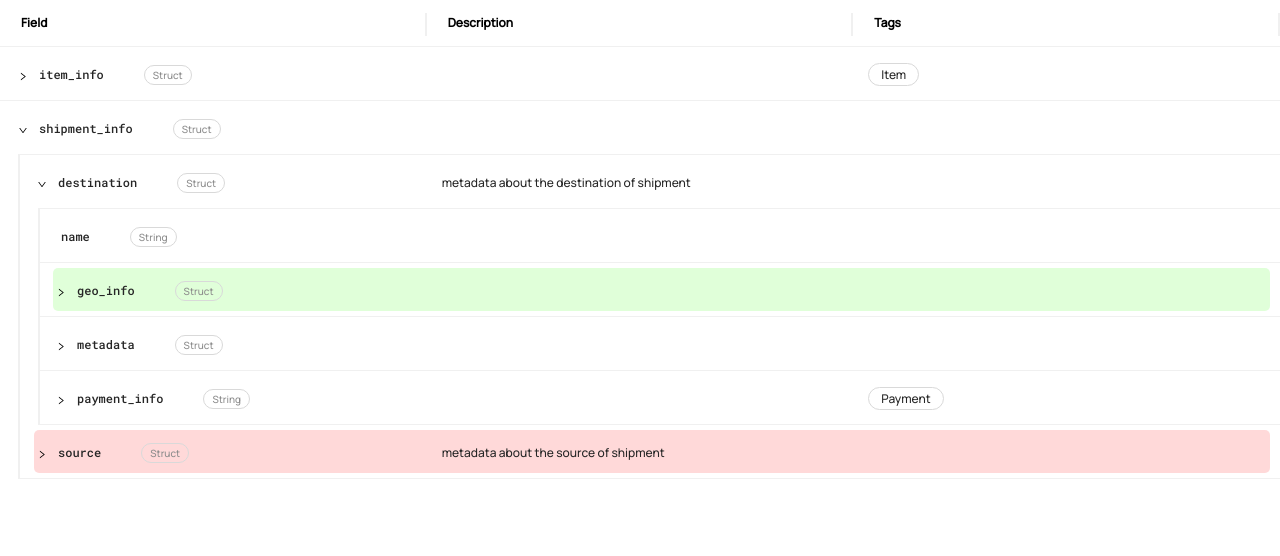
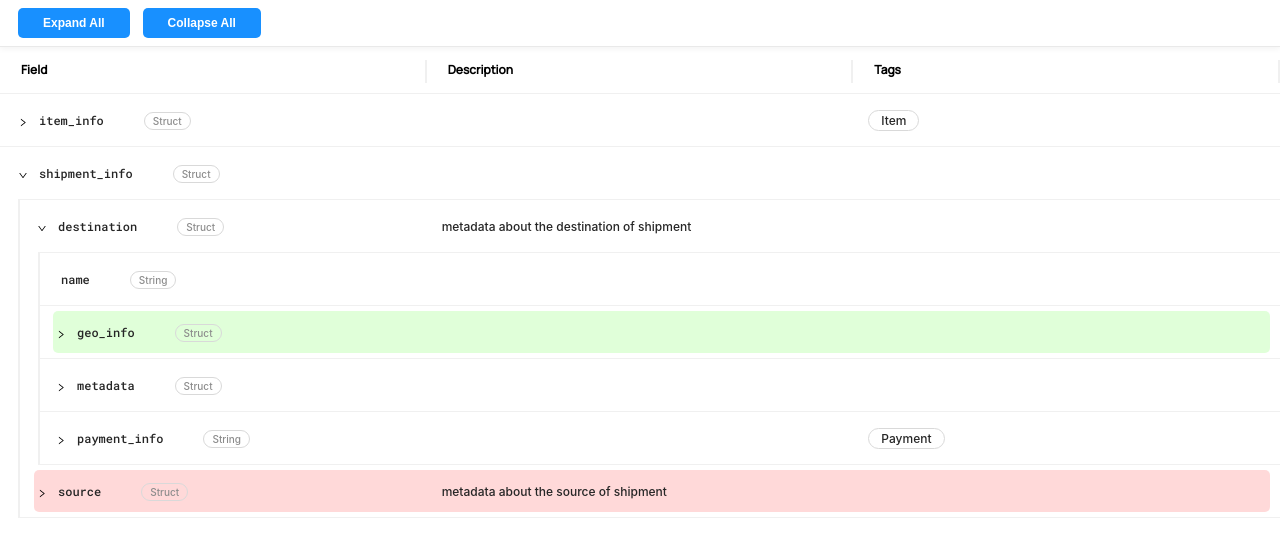
Before and after one commit to chris-collins13/acryl-ui, a React (Create React App) app in the folder nested-schema/: page / in a window 1280 px wide. Shown: the top 556 px of the page. Built offline with nearby package versions, Linux system fonts and the light colour scheme.

Commit message:
implement expand and collapse all, final touches (minus README and tests)

```diff
--- a/nested-schema/src/App.tsx
+++ b/nested-schema/src/App.tsx
@@ -1,17 +1,8 @@
 import * as React from "react";
-import styled from "styled-components";
 import Page from "./Page";
 
 function App() {
-    return (
-        <FontWrapper>
-            <Page />
-        </FontWrapper>
-    );
+    return <Page />;
 }
 
-const FontWrapper = styled.div`
-    font-family: "Manrope";
-`;
-
 export default App;
--- a/nested-schema/src/Page/NestedSchemaTable/NestedSchemaTableContainer.tsx
+++ b/nested-schema/src/Page/NestedSchemaTable/NestedSchemaTableContainer.tsx
@@ -1,5 +1,5 @@
 import * as React from "react";
-import { Field } from "../data";
+import { SchemaMetadata } from "../data";
 import NestedSchemaTableView from "./NestedSchemaTableView";
 
 export enum Status {
@@ -8,18 +8,19 @@ export enum Status {
     REMAIN,
 }
 
-export interface DisplayedRow extends Field {
+export interface DisplayedRow extends SchemaMetadata {
     children: string[];
     status: Status;
 }
 
 interface Props {
-    schemaA: Field[];
-    schemaB: Field[];
+    schemaA: SchemaMetadata[];
+    schemaB: SchemaMetadata[];
+    areAllExpanded: boolean | null;
 }
 
 function NestedSchemaTableContainer(props: Props) {
-    const { schemaA, schemaB } = props;
+    const { schemaA, schemaB, areAllExpanded } = props;
 
     const displayedRows: { [key: string]: DisplayedRow } = {};
     const schemaAFields = new Set<string>();
@@ -54,12 +55,13 @@ function NestedSchemaTableContainer(props: Props) {
             displayedRows={displayedRows}
             rootRows={rootRows}
             differentRows={differentRows}
+            areAllExpanded={areAllExpanded}
         />
     );
 }
 
 function updateOrPopulateEntry(
-    field: Field,
+    field: SchemaMetadata,
     displayedRows: { [key: string]: DisplayedRow },
     status: Status
 ) {
@@ -80,7 +82,7 @@ function updateOrPopulateEntry(
 }
 
 function updateOrPopulateParentEntry(
-    field: Field,
+    field: SchemaMetadata,
     displayedRows: { [key: string]: DisplayedRow },
     status: Status
 ) {
--- a/nested-schema/src/Page/NestedSchemaTable/NestedSchemaTableView.tsx
+++ b/nested-schema/src/Page/NestedSchemaTable/NestedSchemaTableView.tsx
@@ -6,11 +6,12 @@ import Row from "./Row";
 interface Props {
     displayedRows: { [key: string]: DisplayedRow };
     rootRows: string[];
-    differentRows: Set<string>
+    differentRows: Set<string>;
+    areAllExpanded: boolean | null;
 }
 
 function NestedSchemaTableView(props: Props) {
-    const { displayedRows, rootRows, differentRows } = props;
+    const { displayedRows, rootRows, differentRows, areAllExpanded } = props;
 
     return (
         <Table>
@@ -28,6 +29,7 @@ function NestedSchemaTableView(props: Props) {
                         fieldPath={fieldPath}
                         displayedRows={displayedRows}
                         differentRows={differentRows}
+                        areAllExpanded={areAllExpanded}
                     />
                 ))}
             </TableBody>
@@ -44,9 +46,9 @@ const Table = styled.table`
 `;
 
 const TableHeader = styled.th`
-    border-bottom: 1px solid #F0F0F0;
+    border-bottom: 1px solid #f0f0f0;
     color: #000000;
-    font-family: 'Manrope';
+    font-family: "Manrope";
     padding: 13px 21px;
     position: relative;
     font-size: 12px;
@@ -55,8 +57,8 @@ const TableHeader = styled.th`
     width: 33%;
 
     ::after {
-        border: 1px solid #F0F0F0;
-        content: '';
+        border: 1px solid #f0f0f0;
+        content: "";
         height: 21px;
         position: absolute;
         right: 0;
--- a/nested-schema/src/Page/NestedSchemaTable/Row/Row.tsx
+++ b/nested-schema/src/Page/NestedSchemaTable/Row/Row.tsx
@@ -1,4 +1,4 @@
-import React, { useState } from "react";
+import React, { useState, useEffect } from "react";
 import styled from "styled-components";
 import { RightOutlined, DownOutlined } from "@ant-design/icons";
 import { DisplayedRow, Status } from "../NestedSchemaTableContainer";
@@ -7,17 +7,29 @@ interface Props {
     fieldPath: string;
     displayedRows: { [key: string]: DisplayedRow };
     differentRows: Set<string>;
+    areAllExpanded: boolean | null;
     hasParentBeenToggled?: boolean;
 }
 
 function Row(props: Props) {
-    const { fieldPath, displayedRows, differentRows, hasParentBeenToggled } =
-        props;
+    const {
+        fieldPath,
+        displayedRows,
+        differentRows,
+        areAllExpanded,
+        hasParentBeenToggled,
+    } = props;
 
     const [hasBeenToggled, setHasBeenToggled] = useState(hasParentBeenToggled);
     const [isExpanded, setIsExpanded] = useState(
         !hasBeenToggled && isDefaultStateOpen(fieldPath, differentRows)
     );
+
+    useEffect(() => {
+        if (areAllExpanded !== null) {
+            setIsExpanded(areAllExpanded);
+        }
+    }, [areAllExpanded]);
 
     const row = displayedRows[fieldPath];
     const fieldName = row.fieldPath.split(".").pop();
@@ -67,6 +79,7 @@ function Row(props: Props) {
                         fieldPath={child}
                         displayedRows={displayedRows}
                         differentRows={differentRows}
+                        areAllExpanded={areAllExpanded}
                         hasParentBeenToggled={hasBeenToggled}
                     />
                 ))}
--- a/nested-schema/src/Page/Page.tsx
+++ b/nested-schema/src/Page/Page.tsx
@@ -1,14 +1,51 @@
-import * as React from "react";
+import React, { useState } from "react";
+import styled from "styled-components";
 import { schemaA, schemaB } from "./data";
 import NestedSchemaTable from "./NestedSchemaTable";
 
 function Page() {
+    const [areAllExpanded, setAreAllExpanded] = useState<boolean | null>(null);
+
+    function expandAll() {
+        setAreAllExpanded(true);
+    }
+
+    function collapseAll() {
+        setAreAllExpanded(false);
+    }
+
     return (
         <div>
-            {/* some buttons here */}
-            <NestedSchemaTable schemaA={schemaA} schemaB={schemaB} />
+            <PageHeader>
+                <Button onClick={expandAll}>Expand All</Button>
+                <Button onClick={collapseAll}>Collapse All</Button>
+            </PageHeader>
+            <NestedSchemaTable
+                schemaA={schemaA}
+                schemaB={schemaB}
+                areAllExpanded={areAllExpanded}
+            />
         </div>
     );
 }
 
+const PageHeader = styled.div`
+    border-bottom: 1px solid #e9e9e9;
+    box-shadow: 0px 2px 6px rgba(0, 0, 0, 0.05);
+    padding: 8px 18px;
+`;
+
+const Button = styled.button`
+    background-color: #1890ff;
+    border: none;
+    border-radius: 5px;
+    color: white;
+    cursor: pointer;
+    font-size: 12px;
+    font-weight: 700;
+    line-height: 20px;
+    padding: 5px 25px;
+    margin-right: 13px;
+`;
+
 export default Page;
--- a/nested-schema/src/Page/data.ts
+++ b/nested-schema/src/Page/data.ts
@@ -1,11 +1,11 @@
-export interface Field {
+export interface SchemaMetadata {
     fieldPath: string;
     type: string;
     tags?: string[];
     description?: string;
 }
 
-export const schemaA: Field[] = [
+export const schemaA: SchemaMetadata[] = [
     {
         fieldPath: "item_info",
         type: "Struct",
@@ -71,7 +71,7 @@ export const schemaA: Field[] = [
     },
 ];
 
-export const schemaB = [
+export const schemaB: SchemaMetadata[] = [
     {
         fieldPath: "item_info",
         type: "Struct",
--- a/nested-schema/src/index.css
+++ b/nested-schema/src/index.css
@@ -1,6 +1,6 @@
 body {
   margin: 0;
-  font-family: -apple-system, BlinkMacSystemFont, 'Segoe UI', 'Roboto', 'Oxygen',
+  font-family: -apple-system, BlinkMacSystemFont, 'Manrope', 'Segoe UI', 'Roboto', 'Oxygen',
     'Ubuntu', 'Cantarell', 'Fira Sans', 'Droid Sans', 'Helvetica Neue',
     sans-serif;
   -webkit-font-smoothing: antialiased;
```
Also changed, not shown: 1 other file (tests, documents, lock files or other folders). Lines whose indentation alone changed are shown as unchanged.
